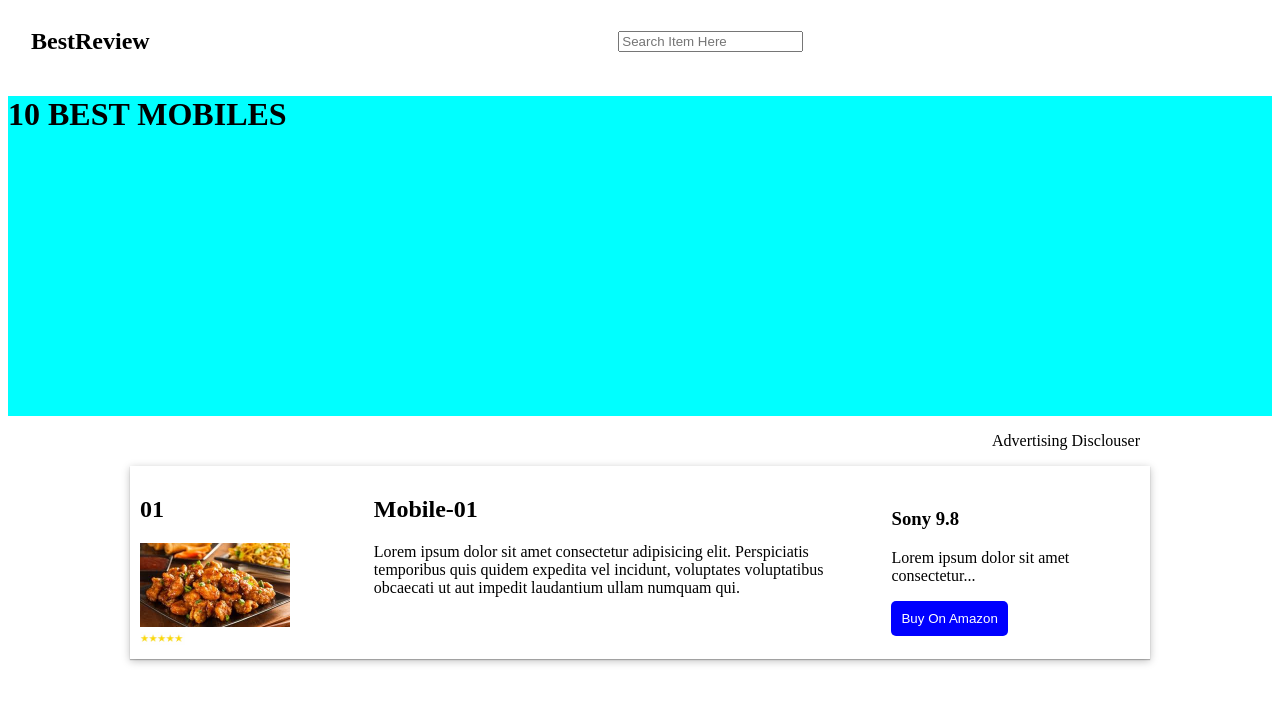
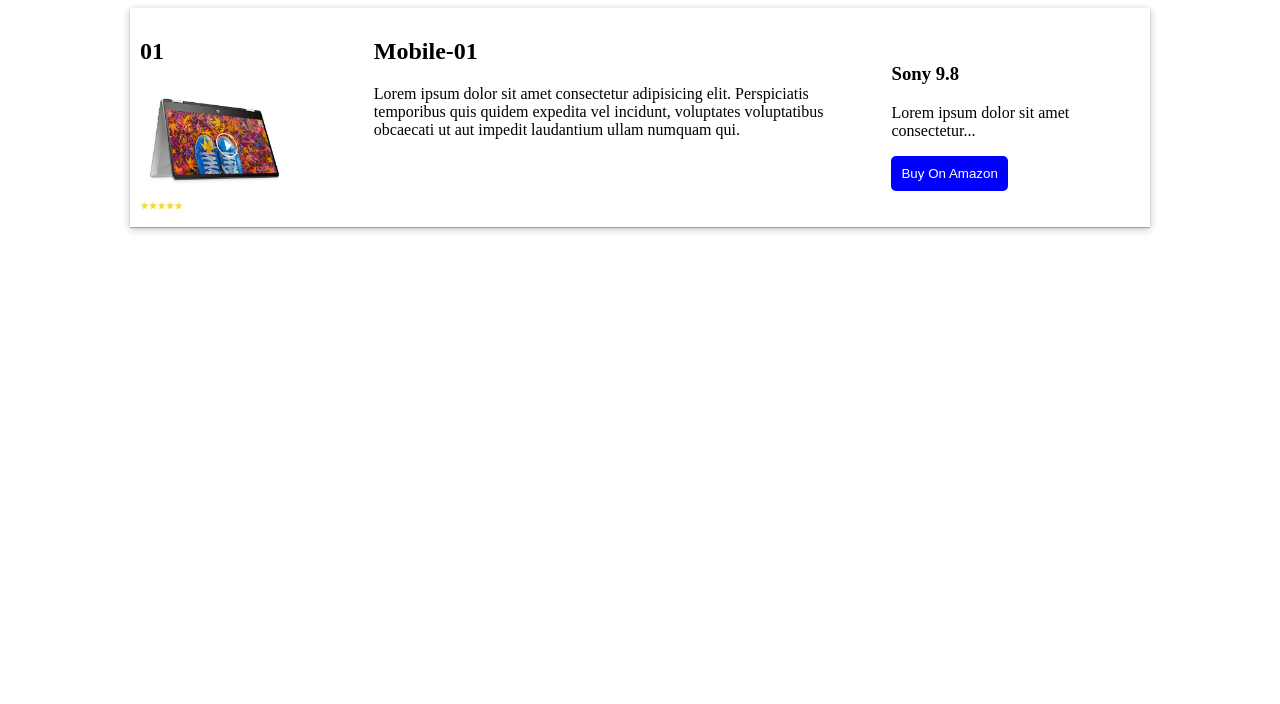
Before and after one commit to mayurdawnge45/test, a plain HTML site: page bestverifiedreviews.com/index.html in a window 1280 px wide. Drawn offline with Linux system fonts and the light colour scheme.

Commit message:
work on progress

```diff
--- a/bestverifiedreviews.com/assets/stylesheet/style.css
+++ b/bestverifiedreviews.com/assets/stylesheet/style.css
@@ -2,25 +2,6 @@
   margin: 0;
   padding: 0;
   font-family: "Franklin Gothic Medium", "Arial Narrow", Arial, sans-serif;
-}
-header {
-  display: flex !important;
-}
-.logo {
-  margin-left: 23px;
-}
-.search-bar {
-  margin: auto;
-}
-.banner {
-  width: 100%;
-  height: 40vh;
-  background: cyan;
-}
-.disclouser {
-  width: 1000px;
-  margin: auto;
-  text-align: right;
 }
 .card-container {
   width: 100%;
@@ -32,6 +13,12 @@ header {
     rgba(255, 255, 255, 0.1) 0px 0px 0px 1px inset;
   padding: 10px;
   display: flex;
+  min-height: 150px;
+}
+.card-container:hover {
+  transform: scale(1.1);
+  transition: 0.7s;
+  /* box-shadow: rgba(0, 0, 0, 0.16) 0px 3px 6px, rgba(0, 0, 0, 0.23) 0px 3px 6px; */
 }
 .left-block {
   width: 25%;
@@ -55,6 +42,8 @@ header {
 }
 .product-img {
   width: 150px;
+  margin-top: -20px;
+  margin-bottom: -20px;
 }
 @media only screen and (max-width: 767px) {
   .disclouser {
--- a/bestverifiedreviews.com/index.html
+++ b/bestverifiedreviews.com/index.html
@@ -10,27 +10,14 @@
 </head>
 
 <body>
-    <header>
-        <div class="logo">
-            <h2>BestReview</h2>
-        </div>
-        <div class="search-bar">
-            <input type="search" placeholder="Search Item Here">
-        </div>
-    </header>
-    <div class="banner">
-        <h1>10 BEST MOBILES</h1>
-    </div>
-    <div class="disclouser">
-        <p>Advertising Disclouser</p>
-    </div>
+
     <div class="container">
         <div class="card-container">
             <div class="left-block">
                 <div class="number">
                     <h2>01</h2>
 
-                    <img class="product-img" src="assets/images/img-food-01.png" alt="">
+                    <img class="product-img" src="assets/images/laptop.jpg" alt="">
                     <div class="rating">
                         <img src="assets/images/star-icon.jpg" alt="">
                     </div>
```
Also changed, not shown: Personal-Protfolio/index.html (added, +16 -0 lines), Personal-Protfolio/assets/stylesheet/style.css (added), bestverifiedreviews.com/assets/images/amazon-vacuum.jpg (added), bestverifiedreviews.com/assets/images/drive-way-alarm.jpg (added), bestverifiedreviews.com/assets/images/eureka-vacuum.jpg (added), bestverifiedreviews.com/assets/images/karcher-vacuum.jpg (added), bestverifiedreviews.com/assets/images/laptop.jpg (added), bestverifiedreviews.com/assets/images/lenovo-idea-pad-laptop.jpg (added), bestverifiedreviews.com/assets/images/lenovo-laptop.jpg (added), bestverifiedreviews.com/assets/images/sgokeen-driveway-alarm.jpg (added), bestverifiedreviews.com/assets/images/wireless-driveway-alarm.jpg (added).
